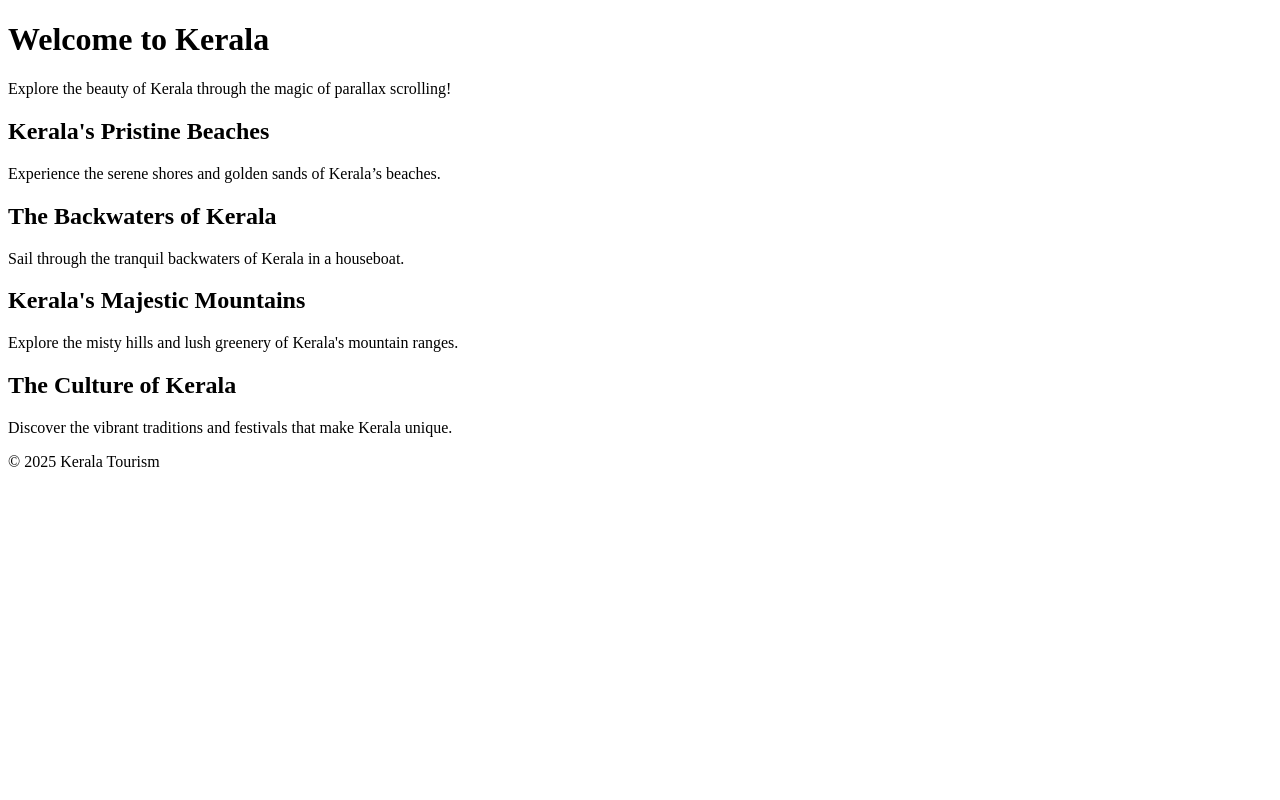
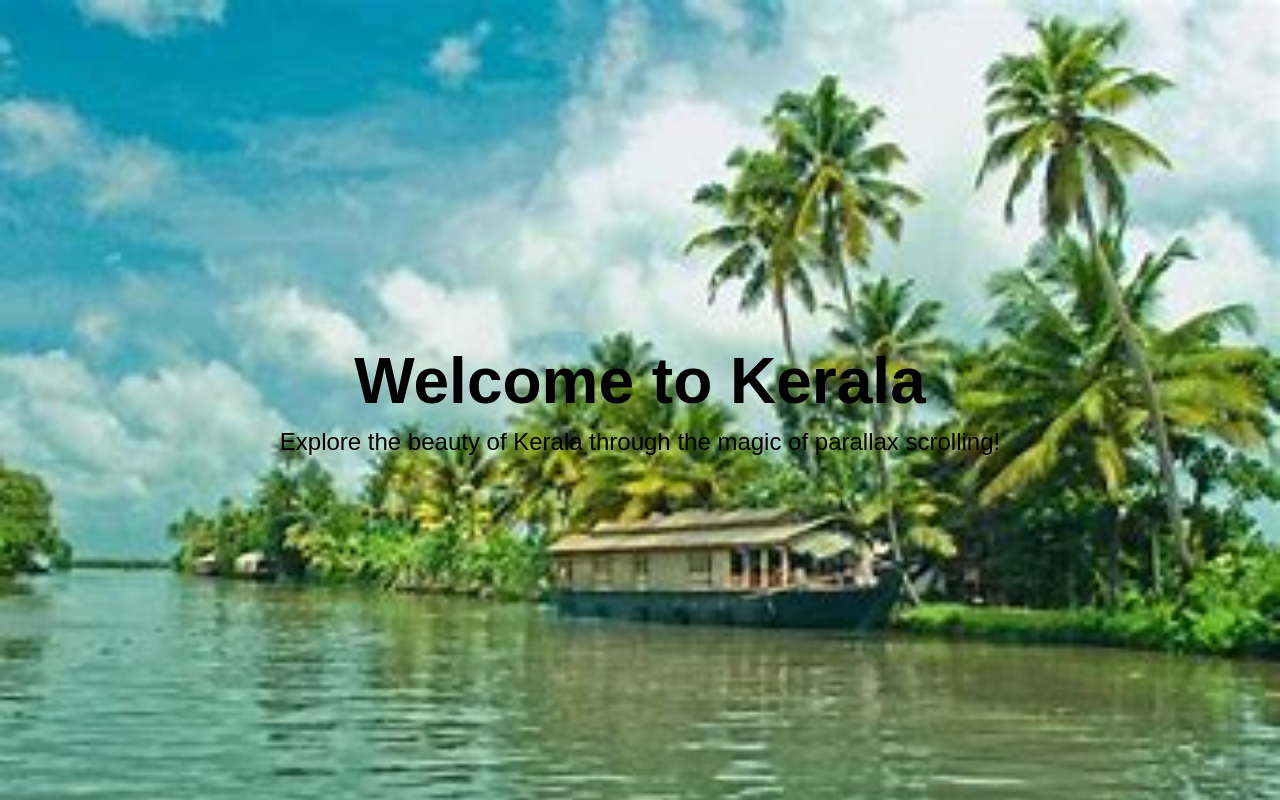
Before and after one commit to PManasa2004/kerala-parallax-website, a plain HTML site: page index.html in a window 1280 px wide. Shown: the top 800 px of the page. Drawn offline with Linux system fonts and the light colour scheme.

Commit message:
Update index.html

```diff
--- a/index.html
+++ b/index.html
@@ -4,7 +4,7 @@
     <meta charset="UTF-8">
     <meta name="viewport" content="width=device-width, initial-scale=1.0">
     <title>Explore Kerala</title>
-    <link rel="stylesheet" href="parllalax.css">
+    <link rel="stylesheet" href="style.css">
 </head>
 <body>
     <header>
```
